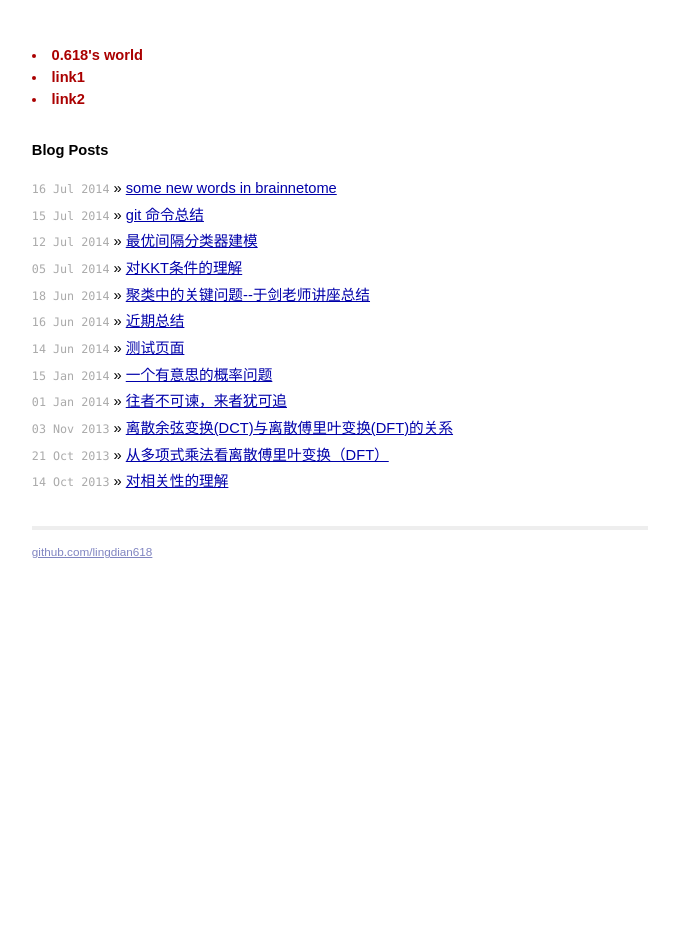
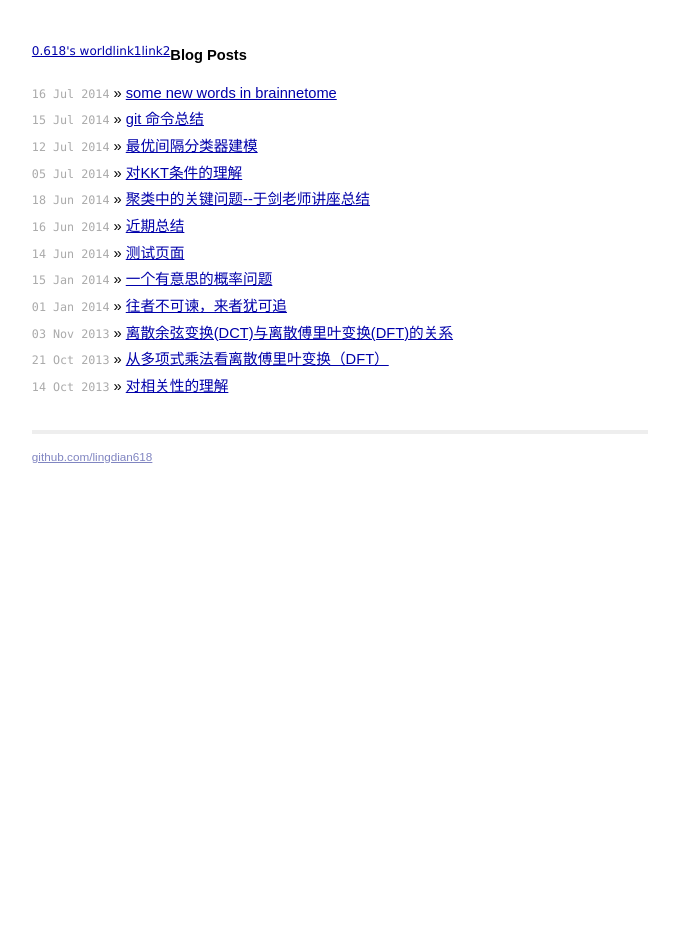
Before and after one commit to SimpleJian/blog, a Jekyll site: the page built from index.html, in a window 1280 px wide. Shown: the whole page, without its empty margins (300-979 px from the left). Built offline with Jekyll 4.4.1, drawn with Linux system fonts in a browser that asks for light colours.

Commit message:
Just another push

```diff
--- a/_layouts/default.html
+++ b/_layouts/default.html
@@ -10,7 +10,7 @@
 <body>
 
 <div class="site">
-  <div class="title">
+  <div id="nav">
     <li><a href="{{site.baseurl}}">0.618's world</a></li>
     <li><a href="{{site.baseurl}}">link1</a></li>
     <li><a href="{{site.baseurl}}">link2</a></li>
--- a/css/screen.css
+++ b/css/screen.css
@@ -1,8 +1,22 @@
+/* my own style */
+#nav {
+font:12px verdana, arial, sans-serif;
+}
+#nav, #nav li {
+list-style:none;
+padding:0;
+margin:0;
+}
+#nav li{
+float: left;
+}
+
 /*****************************************************************************/
 /*
 /* Common
 /*
 /*****************************************************************************/
+
 
 /* Global Reset */
 
```
Also changed, not shown: 2 other files.
